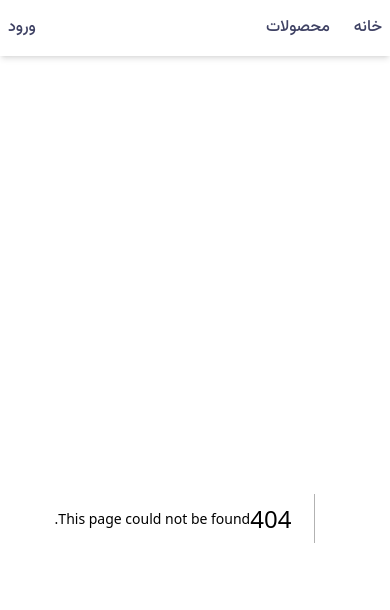
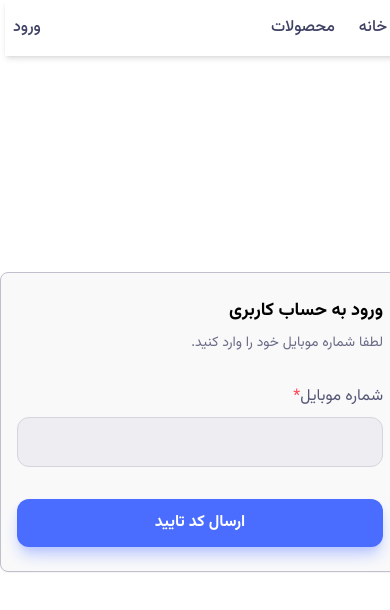
Before and after one commit to mahdi-q/Shop-App-Project, a Next.js app: page /auth in a window 390 px wide. Before the commit this address had no page. Shown: the top 610 px of the page. Built offline with nearby package versions, Linux system fonts and the light colour scheme.

Commit message:
Add  Auth page ui to get phone number

```diff
--- /dev/null
+++ b/src/app/auth/page.jsx
@@ -0,0 +1,60 @@
+"use client";
+
+import RHFTextField from "@/ui/RHFTextField";
+import { useForm } from "react-hook-form";
+import { yupResolver } from "@hookform/resolvers/yup";
+import * as yup from "yup";
+
+const schema = yup
+  .object({
+    phoneNumber: yup
+      .string()
+      .required("شماره موبایل الزامی است")
+      .matches(/^09\d{9}$/, "شماره موبایل معتبر نیست"),
+  })
+  .required();
+
+function AuthPage() {
+  const {
+    register,
+    handleSubmit,
+    reset,
+    formState: { errors },
+  } = useForm({
+    resolver: yupResolver(schema),
+    mode: "onTouched",
+  });
+
+  const onSubmit = ({ phoneNumber }) => {
+    console.log(phoneNumber);
+    reset();
+  };
+
+  return (
+    <div className="absolute left-1/2 top-1/2 -translate-x-1/2 -translate-y-1/2">
+      <form onSubmit={handleSubmit(onSubmit)} className="formLayout">
+        <h1 className="text-lg font-bold text-black">ورود به حساب کاربری</h1>
+
+        <p className="text-sm text-secondary-600">
+          لطفا شماره موبایل خود را وارد کنید.
+        </p>
+
+        <RHFTextField
+          label="شماره موبایل"
+          name="phoneNumber"
+          register={register}
+          errors={errors}
+          dir="ltr"
+          type="number"
+          isRequired
+          className="mt-6"
+        />
+
+        <button type="submit" className="btn btn--primary mt-6 w-full">
+          ارسال کد تایید
+        </button>
+      </form>
+    </div>
+  );
+}
+export default AuthPage;
--- a/src/styles/globals.css
+++ b/src/styles/globals.css
@@ -25,6 +25,8 @@
     --color-secondary-200: 191, 192, 203;
     --color-secondary-100: 212, 213, 221;
     --color-secondary-50: 223, 223, 229;
+    --color-white: 255, 255, 255;
+    --color-black: 0, 0, 0;
     --color-success: 0, 192, 115;
     --color-warning: 255, 153, 0;
     --color-error: 255, 71, 87;
@@ -34,23 +36,32 @@
 }
 
 @layer components {
+  .formLayout {
+    @apply flex min-w-[400px] flex-col items-start justify-center gap-2 rounded-lg border border-secondary-200 bg-secondary-50/20 px-4 py-6 shadow-sm;
+  }
+  .textField {
+    @apply flex w-full flex-col gap-y-2;
+  }
   .textField__input {
-    @apply w-full py-3 px-4 rounded-xl bg-gray-100 text-secondary-900 border border-gray-100 outline-none duration-200 transition-all ease-in-out hover:border-primary-300 focus:outline-none focus:border-primary-300 focus:shadow-input-focus focus:bg-white;
+    @apply w-full rounded-xl border border-secondary-100 bg-secondary-100/30 px-4 py-3 text-secondary-900 outline-none transition-all duration-200 ease-in-out hover:border-primary-300 focus:border-primary-300 focus:bg-white focus:shadow-input-focus focus:outline-none;
+  }
+  .textField--invalid {
+    @apply border-error bg-red-50 hover:border-error focus:border-error;
   }
   .btn {
-    @apply px-2 py-1 font-bold rounded-2xl transition-all duration-300;
+    @apply rounded-xl px-2 py-1 font-bold transition-all duration-300;
   }
   .btn--primary {
-    @apply px-4 py-3 bg-primary-900 text-white hover:bg-primary-800 shadow-lg shadow-primary-300;
+    @apply bg-primary-900 px-4 py-3 text-white shadow-lg shadow-primary-300 hover:bg-primary-800;
   }
   .table__th {
-    @apply border-b-2 border-b-gray-500 font-medium p-3 pr-8 pb-3 text-right;
+    @apply border-b-2 border-b-gray-500 p-3 pb-3 pr-8 text-right font-medium;
   }
   .table__td {
-    @apply border-b  border-b-gray-300 p-3 pr-8 pb-3 text-right;
+    @apply border-b border-b-gray-300 p-3 pb-3 pr-8 text-right;
   }
   .badge {
-    @apply whitespace-nowrap px-3 py-1 rounded-xl;
+    @apply whitespace-nowrap rounded-xl px-3 py-1;
   }
   .badge--primary {
     @apply bg-primary-900 text-white;
--- /dev/null
+++ b/src/ui/RHFTextField.jsx
@@ -0,0 +1,41 @@
+function RHFTextField({
+  type = "text",
+  label,
+  name,
+  dir = "rtl",
+  register,
+  errors,
+  isRequired,
+  validationSchema = {},
+  className = "",
+  ...rest
+}) {
+  const inputError = errors?.[name];
+  const hasError = !!(errors && inputError);
+
+  return (
+    <div className={`textField relative ${className}`}>
+      <label htmlFor={name} className="block text-secondary-700">
+        {label}
+        {isRequired && <span className="text-error">*</span>}
+      </label>
+
+      <input
+        autoComplete="off"
+        type={type}
+        id={name}
+        dir={dir}
+        className={`textField__input ${dir === "ltr" ? "text-left" : "text-right"} ${hasError ? "textField--invalid" : ""}`}
+        {...register(name, validationSchema)}
+        {...rest}
+      />
+
+      {hasError && (
+        <span className="block text-xs text-red-600">
+          {inputError?.message}
+        </span>
+      )}
+    </div>
+  );
+}
+export default RHFTextField;
--- a/tailwind.config.js
+++ b/tailwind.config.js
@@ -11,11 +11,8 @@ function withOpacity(variableName) {
 }
 
 module.exports = {
-  content: [
-    "./src/components/**/*.{js,ts,jsx,tsx,mdx}",
-    "./src/common/**/*.{js,ts,jsx,tsx,mdx}",
-    "./src/app/**/*.{js,ts,jsx,tsx,mdx}",
-  ],
+  content: ["./index.html", "./src/**/*.{js,ts,jsx,tsx}"],
+
   theme: {
     extend: {
       colors: {
@@ -30,6 +27,7 @@ module.exports = {
           200: withOpacity("--color-primary-200"),
           100: withOpacity("--color-primary-100"),
         },
+
         secondary: {
           900: withOpacity("--color-secondary-900"),
           800: withOpacity("--color-secondary-800"),
@@ -40,7 +38,11 @@ module.exports = {
           300: withOpacity("--color-secondary-300"),
           200: withOpacity("--color-secondary-200"),
           100: withOpacity("--color-secondary-100"),
+          50: withOpacity("--color-secondary-50"),
         },
+
+        white: withOpacity("--color-white"),
+        black: withOpacity("--color-black"),
         success: withOpacity("--color-success"),
         warning: withOpacity("--color-warning"),
         error: withOpacity("--color-error"),
```
Also changed, not shown: package.json (+5 -2 lines), 1 other file (tests, documents, lock files or other folders).
